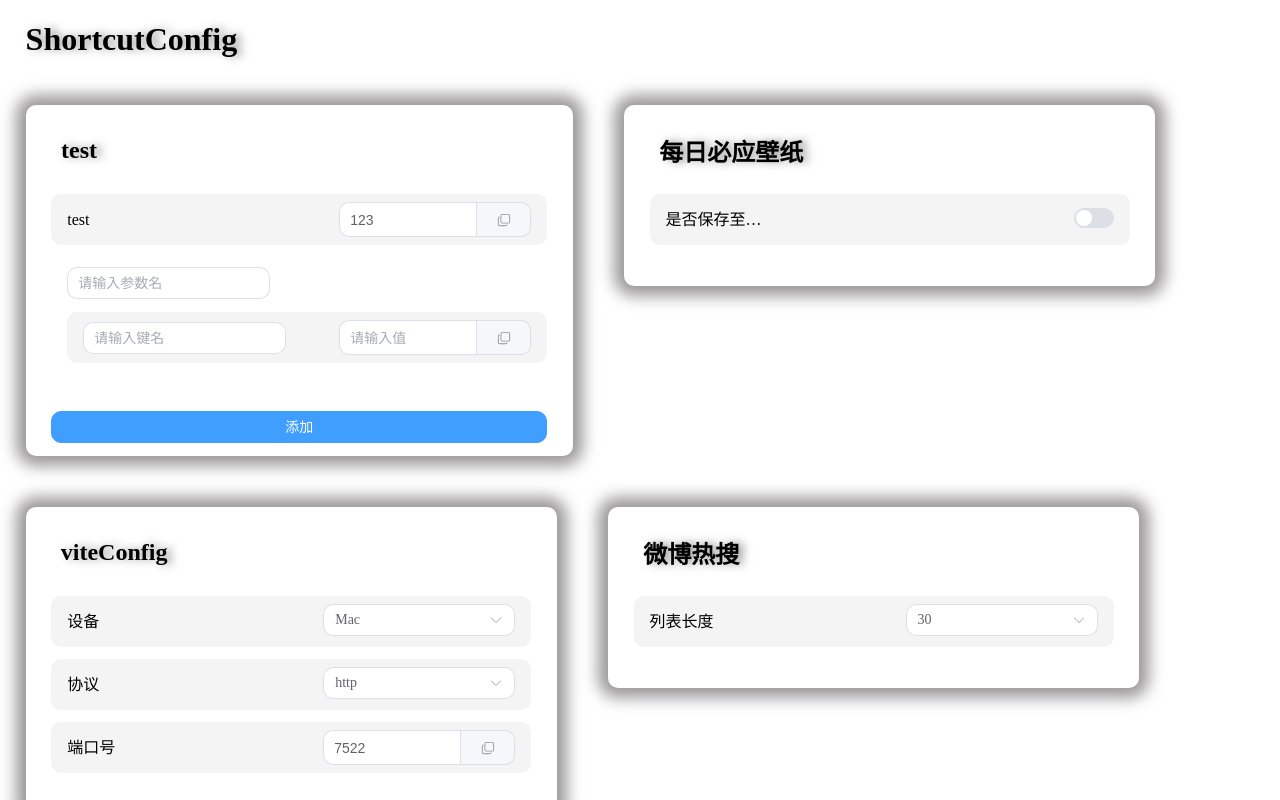
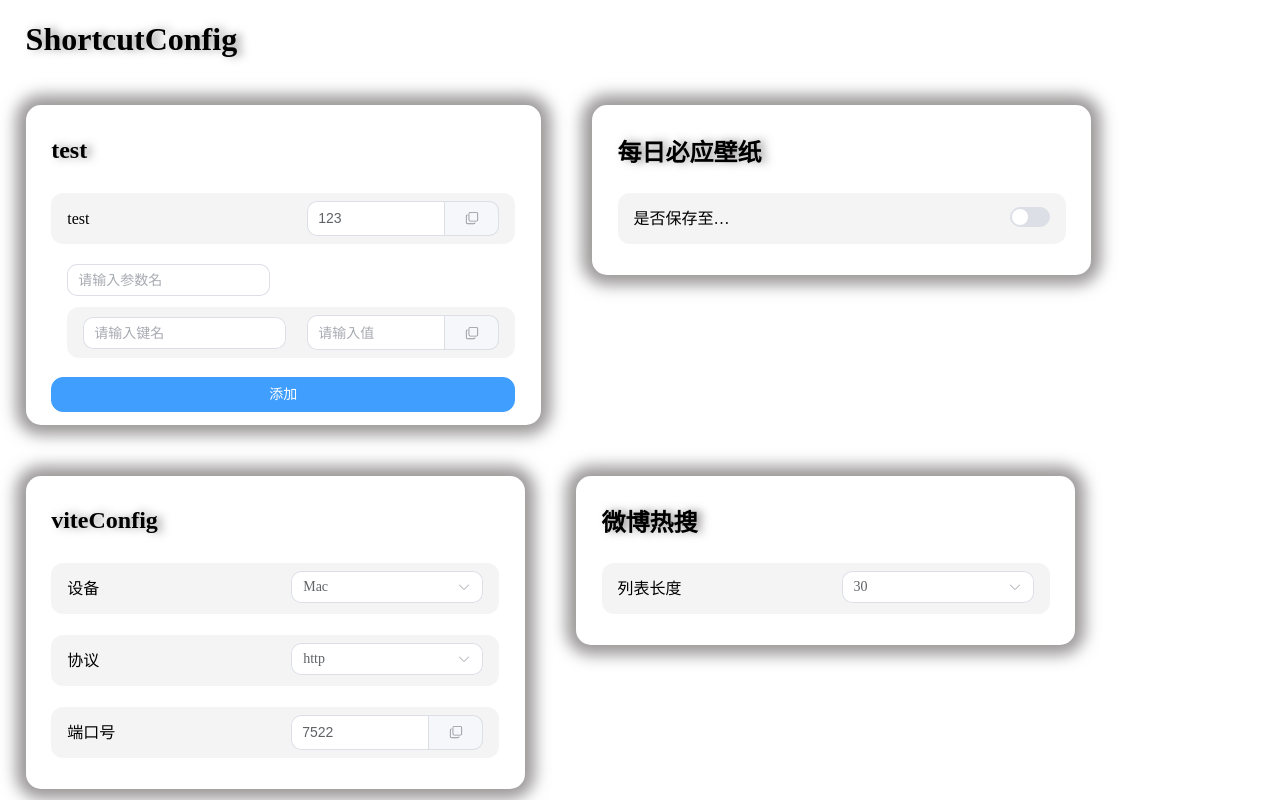
Before and after one commit to AiurRefugee/shortcutConfig, a Vue app: page / in a window 1280 px wide. Built offline with nearby package versions, Linux system fonts and the light colour scheme; what vue-touch would draw is missing.

Commit message:
去除margin累加

```diff
--- a/src/App.vue
+++ b/src/App.vue
@@ -121,11 +121,7 @@ onMounted(() => {
         </div>
       </div>
       <!-- 外层参数-->
-      <div
-        class="wrapper"
-        :id="shortcutName"
-        style="margin-bottom: 2vh"
-      >
+      <div class="wrapper" :id="shortcutName" style="margin-bottom: 1vh;">
         <widget
           v-for="(param, paramName, index) in shortcut.params"
           :key="paramName"
@@ -137,14 +133,12 @@ onMounted(() => {
         />
 
         <div v-if="shortcut.canAddKeyValue && shortcut.tempNodes">
-          <TransitionGroup name="fade" tag="ul">
           <widget
             v-for="(keyValue, index) in shortcut.tempNodes"
             :key="index"
             :param="keyValue"
             :widgetIndex="index"
           />
-          </TransitionGroup>
         </div>
       </div>
       <addButton
@@ -221,10 +215,6 @@ h3 {
   box-shadow: 0 0 15px 10px #858181d1;
   // background-color: #f6f6f6;
 
-  // .listItem:first-of-type {
-  //   border-top-left-radius: var(--radius-lg);
-  //   border-top-right-radius: var(--radius-lg);
-  // }
   // .listItem:last-of-type {
   //   border-bottom-left-radius: var(--radius-lg);
   //   border-bottom-right-radius: var(--radius-lg);
--- a/src/components/addButton.vue
+++ b/src/components/addButton.vue
@@ -74,7 +74,7 @@ function addKeyValue(object, wrapperName) {
       object.tempNodes.splice(0, 0, {
         type: "input",
         key: "",
-        value: Math,
+        value: Math.random(),
       });
     }
   }
@@ -90,7 +90,7 @@ onMounted(() => {
       v-if="object.canAddSecParam"
       placement="top-start"
       title="选择添加类型"
-      style="border-radius: var(--radius-lg)"
+      style="border-radius: var(--radius-base)"
       :width="200"
       trigger="click"
     >
@@ -98,7 +98,7 @@ onMounted(() => {
         <el-button
           ref="buttonRef"
           type="primary"
-          style="border-radius: var(--radius-lg)"
+          style="border-radius: var(--radius-base)"
           >添加</el-button
         >
       </template>
@@ -120,14 +120,14 @@ onMounted(() => {
     <el-button
       ref="buttonRef"
       type="primary"
-      style="border-radius: var(--radius-lg)"
+      style="border-radius: var(--radius-base)"
       @click="addKeyValue(object, wrapperName)"
       >添加</el-button
     >
   </div>
 </template>
 <style lang="scss" scoped>
-// button {
-//   width: 80px;
-// }
+button {
+  height: var(--cellHeight);
+}
 </style>
--- a/src/components/widget.vue
+++ b/src/components/widget.vue
@@ -174,6 +174,11 @@ function swipeStart(e) {
       listItem.scrollLeft = listItem.scrollWidth;
     }
 
+    // if(e.screenX - startX > 0) {
+    //   listItem.scrollLeft= "hidden";
+    // }
+    // listItem.style.paddingLeft = Math.min(Math.max(e.screenX - startX, 0), 200) + "px";
+
     document.onpointerup = (e) => {
       console.log("up", e);
       // listItem.style["max-width"] = width + "px";
@@ -200,15 +205,14 @@ function swipeStart(e) {
 }
 
 function calMt() {
-  console.log(props);
-  if (props.layer) {
-    return "1.2vh";
+  if (!props.layer) {
+    if(props.param.params || props.param.tempNodes) {
+      return '0'
+    } else {
+      return ''
+    }
   } else {
-    if (props.widgetIndex) {
-      return "2vh";
-    } else {
-      return "0vh";
-    }
+    return '1vh 0'
   }
 }
 
@@ -223,6 +227,8 @@ onMounted(() => {
       'listItem',
       param.params || param.tempNodes ? 'secItem' : 'keyValueItem',
     ]"
+    :style="{ margin: calMt(),
+  paddingBottom: layer && param.params || param.tempNodes ? '0' : ''}"
     @pointerdown="swipeStart"
   >
     <div
@@ -298,7 +304,7 @@ onMounted(() => {
     <div class="btn" v-if="!param.hasOwnProperty('params') && !param.hasOwnProperty('tempNodes')">
         <el-button type="danger">删除</el-button>
       </div>
-    <div class="wrapper" v-if="param.params">
+    <div class="wrapper" style="margin-bottom: 0;" v-if="param.params">
       <widget
         v-for="(secParam, secName, index) in param.params"
         :key="secName"
@@ -308,7 +314,7 @@ onMounted(() => {
         :widgetIndex="index"
       />
     </div>
-    <div class="wrapper" v-if="param.tempNodes">
+    <div class="wrapper" style="margin-bottom: 0;" v-if="param.tempNodes">
       <widget
         v-for="(node, index) in param.tempNodes"
         :key="index"
--- a/src/styles/common.scss
+++ b/src/styles/common.scss
@@ -1,35 +1,23 @@
 * {
-    // box-sizing: border-box;
+    box-sizing: border-box;
     user-select: none;
 }
-// @keyframes showup {
-//     0% {
-//         translate: 0 -50%;
-//         opacity: 0;
-//         // transform: rotate3d(1, 0, 0, 90deg);
-//     }
-//     100% {
-//         translate: none;
-//         opacity: 1;
-//         // transform: rotate3d(1, 0, 0, 0deg);
-//     }
-
-// }
 html {
     overflow-x: hidden;
     --cellHeight: 35px;
-    --radius-lg: 10px;
-    --radius-base: 8px;
+    --radius-lg: 15px;
+    --radius-base: 12px;
     --radius-sm: 5px;
     --graColor: #e2e2e2;
+    --dark: gray;
     --el-border-radius-base: 10px !important;
 }
 body {
     margin: 0;
 }
-ul {
+h2, h3 {
     margin: 0;
-    padding: 0;
+    padding: 0 !important;
     list-style: none;
 }
 svg {
@@ -58,14 +46,20 @@ button {
 
 .wrapper {
     // min-width: 25vw;
-    max-height: 80vh;
-    // display: flex;
-    // flex-direction: column;
+    // max-height: 180vh;
+    display: flex;
+    // max-width: 80vw;
+    // flex-wrap: wrap;
+    flex-direction: column;
+
     // justify-content: flex-start;
+    // margin-top: 10px;
     overflow: auto;
     transition: height 1.2s ease-in-out;
-    border-radius: var(--radius-lg);
+    border-radius: var(--radius-base);
     transition: height 0.5s ease-in-out;
+    // border: 1px solid black;
+    // box-shadow: 0 0 15px 2px #858181d1;
 }
 
 .label {
@@ -109,8 +103,9 @@ button {
     position: relative;
     overflow: auto;
     padding: 1vh 2vh;
-    margin: 1.5vh 0;
-    border-radius: var(--radius-lg);
+    margin: 1.3vh 0;
+    border-radius: var(--radius-base);
+
     // background: #dfdfdf96;
     // background: linear-gradient(to right, var(--graColor) 5%, transparent 50%, var(--graColor) 95%);
     // border-bottom: 1px solid lightgray;
--- a/src/styles/element.scss
+++ b/src/styles/element.scss
@@ -7,7 +7,7 @@
     margin-right: 5px;
 }
 .el-popover, .el-button {
-    border-radius: var(--radius-lg) !important;
+    border-radius: var(--radius-base) !important;
 }
 .el-input__wrapper {
     flex-grow: 0 !important;
```
Lines whose indentation alone changed are shown as unchanged.
